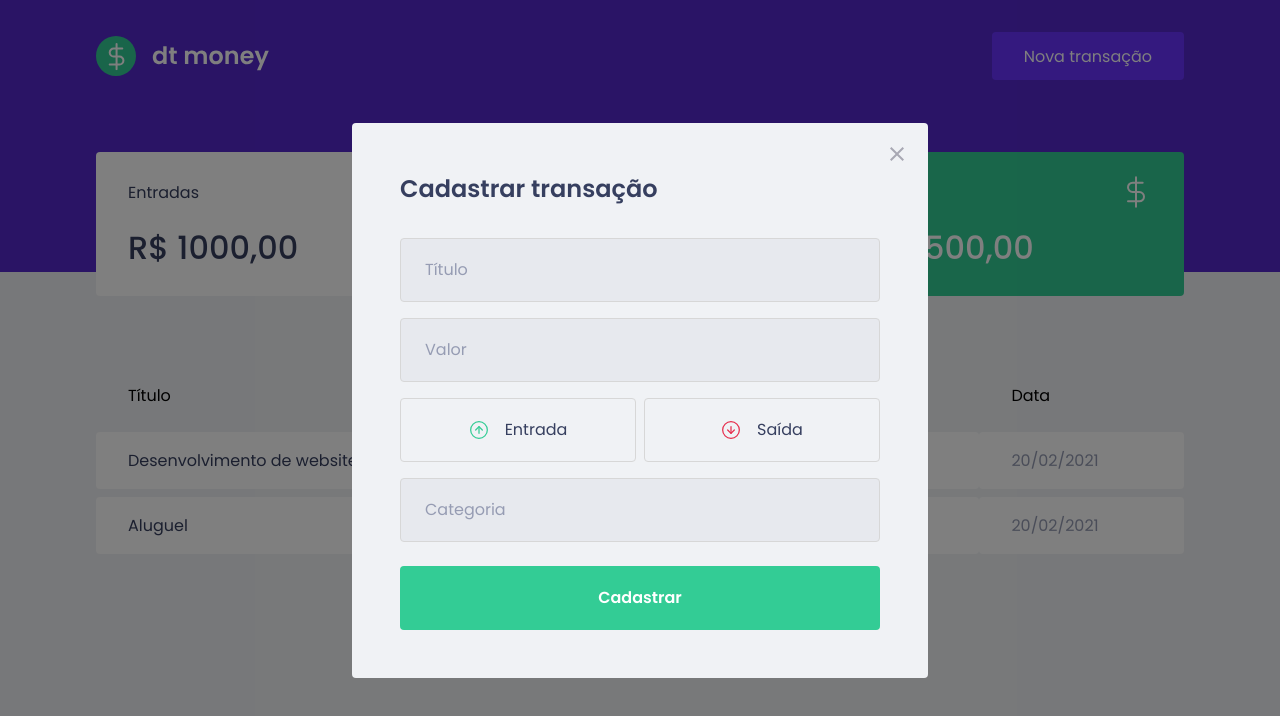
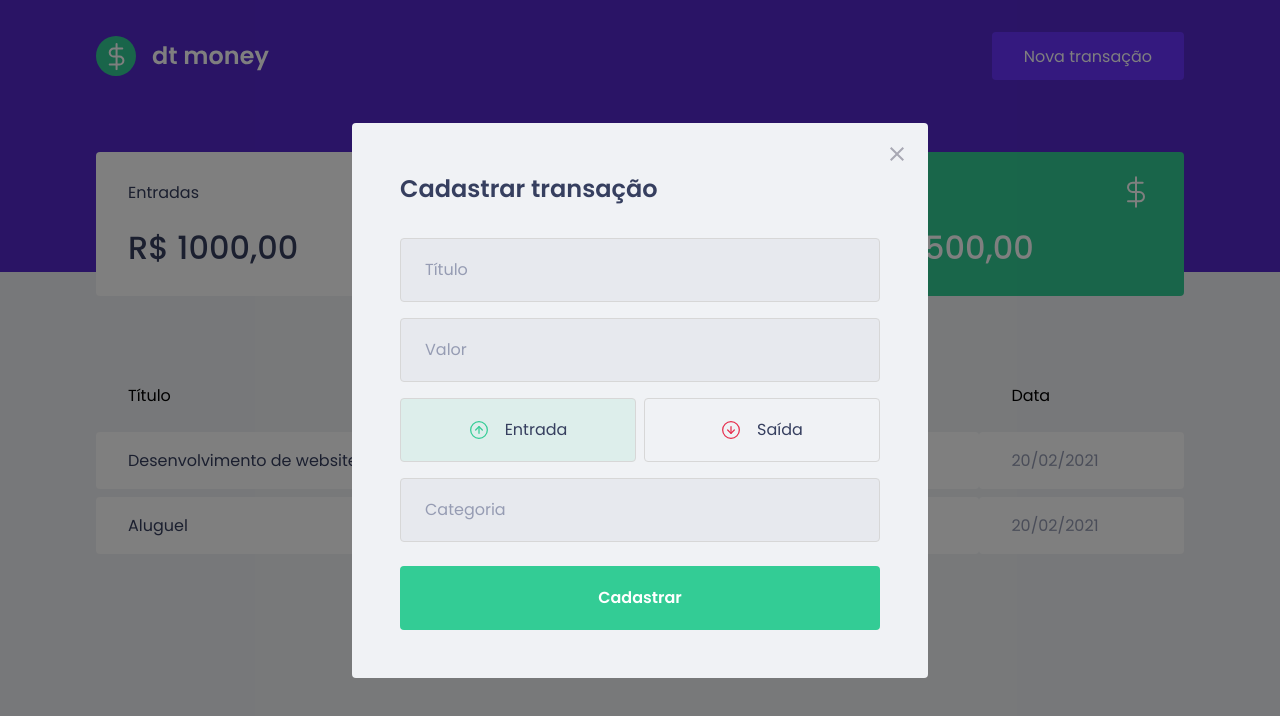
Before and after one commit to LeonardoCampello-dev/dt-money, a React (Create React App) app: page / in a window 1280 px wide. Both pictures are taken after a click on the button "Nova transação". Shown: the top 716 px of the page. Built offline with nearby package versions, Linux system fonts and the light colour scheme; no server answers; what miragejs would draw is missing.

Commit message:
💥 NEW: Button operation and color

```diff
--- a/src/components/NewTransactionModal/index.tsx
+++ b/src/components/NewTransactionModal/index.tsx
@@ -1,5 +1,7 @@
+import { useState } from "react";
+
 import Modal from "react-modal";
-import { Container, TransactionTypeContainer } from "./styles";
+import { Container, RadioBox, TransactionTypeContainer } from "./styles";
 
 import incomeImg from "../../assets/income.svg";
 import outcomeImg from "../../assets/outcome.svg";
@@ -16,6 +18,8 @@
   isOpen,
   onRequestClose,
 }: NewTransactionModalProps) {
+  const [type, setType] = useState("deposit");
+
   return (
     <Modal
       isOpen={isOpen}
@@ -39,15 +43,29 @@
         <input type="number" placeholder="Valor" />
 
         <TransactionTypeContainer>
-          <button type="button">
+          <RadioBox
+            type="button"
+            onClick={() => {
+              setType("deposit");
+            }}
+            isActive={type === "deposit"}
+            activeColor="green"
+          >
             <img src={incomeImg} alt="Entrada" />
             <span>Entrada</span>
-          </button>
+          </RadioBox>
 
-          <button type="button">
+          <RadioBox
+            type="button"
+            onClick={() => {
+              setType("withdraw");
+            }}
+            isActive={type === "withdraw"}
+            activeColor="red"
+          >
             <img src={outcomeImg} alt="Saída" />
             <span>Saída</span>
-          </button>
+          </RadioBox>
         </TransactionTypeContainer>
 
         <input placeholder="Categoria" />
--- a/src/components/NewTransactionModal/styles.ts
+++ b/src/components/NewTransactionModal/styles.ts
@@ -1,5 +1,5 @@
 import styled from "styled-components";
-import { darken } from "polished";
+import { darken, transparentize } from "polished";
 
 export const Container = styled.form`
   h2 {
@@ -63,14 +63,28 @@
   display: grid;
   grid-template-columns: 1fr 1fr;
   gap: 0.5rem;
+`;
 
-  button {
+interface RadioBoxProps {
+  isActive: boolean;
+  activeColor: "green" | "red";
+}
+
+const colors = {
+  green: "#33cc95",
+  red: "#e52e4d",
+};
+
+export const RadioBox = styled.button<RadioBoxProps>`
   height: 4rem;
 
   border: 1px solid #d7d7d7;
   border-radius: 0.25rem;
 
-    background-color: transparent;
+  background-color: ${(props) =>
+    props.isActive
+      ? transparentize(0.9, colors[props.activeColor])
+      : "transparent"};
 
   display: flex;
   align-items: center;
@@ -94,5 +108,4 @@
     color: var(--text-title);
     font-size: 1rem;
   }
-  }
 `;
```
Lines whose indentation alone changed are shown as unchanged.
